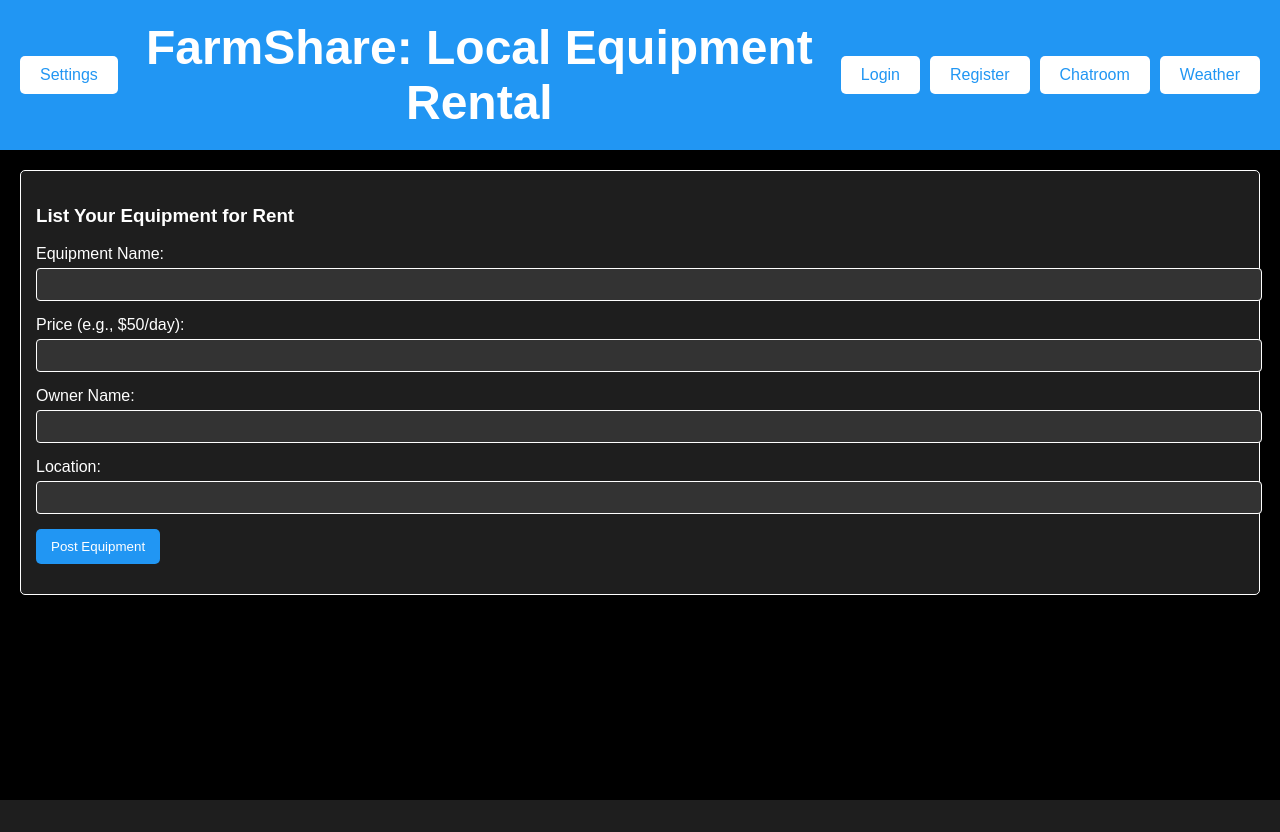
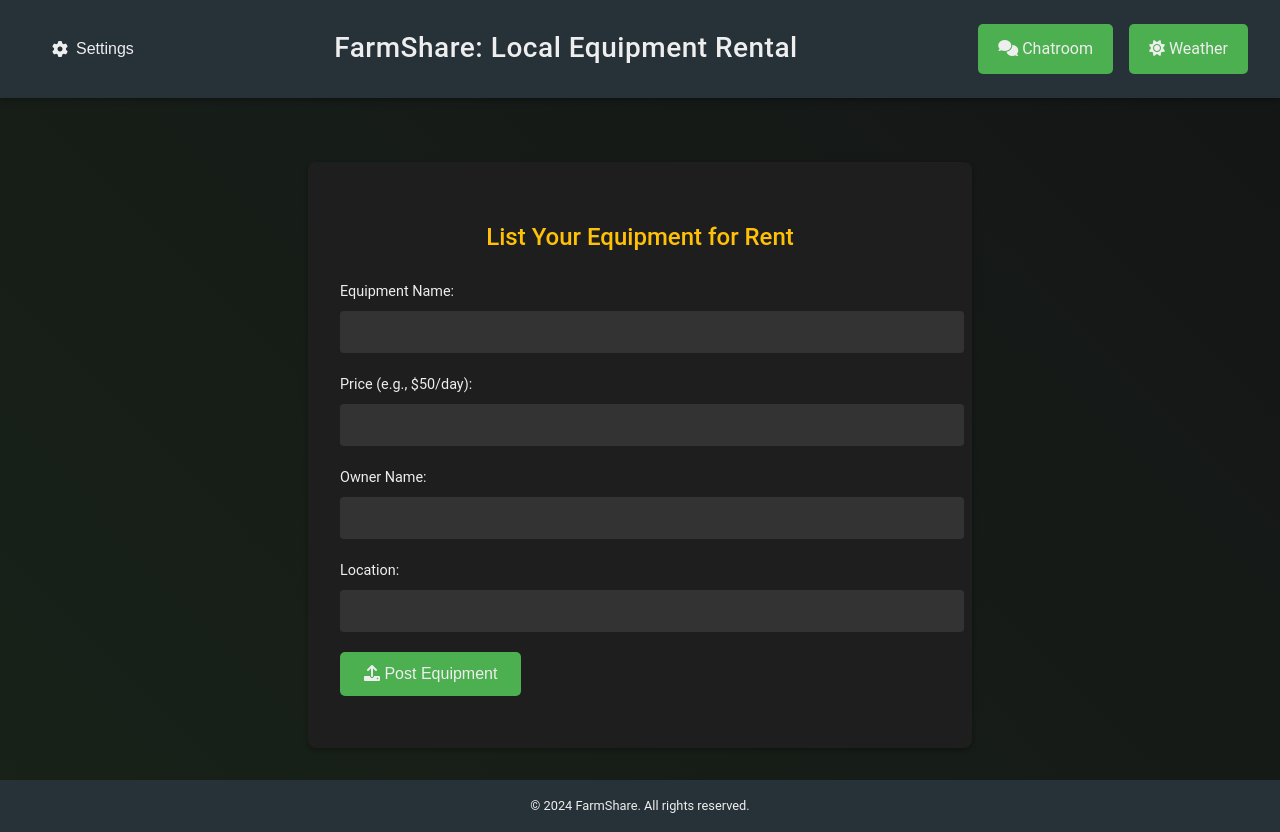
Before and after one commit to Tecpandas/argiculture_managment, a Flask app: page / in a window 1280 px wide. Before the commit the page ends 800 px from the top, so only its background shows below. Run offline with Flask 3, Linux system fonts and the light colour scheme; the visitor is signed in with stand-in values (Sample User, id 1); data that the repository does not hold is empty.

Commit message:
index update

```diff
--- /dev/null
+++ b/hello.txt
@@ -0,0 +1 @@
+hello
--- a/templates/index.html
+++ b/templates/index.html
@@ -4,32 +4,69 @@
     <meta charset="UTF-8">
     <meta name="viewport" content="width=device-width, initial-scale=1.0">
     <title>FarmShare: Local Equipment Rental</title>
+    <link rel="stylesheet" href="https://cdnjs.cloudflare.com/ajax/libs/font-awesome/6.0.0/css/all.min.css" integrity="sha512-9usAa10IRO0HhonpyAIVpjrylPvoDwiPUiKdWk5t3PyolY1cOd4DSE0Ga+ri4AuTroPR5aQvXU9xC6qOPnzFeg==" crossorigin="anonymous" referrerpolicy="no-referrer" />
     <style>
-        body {
-            font-family: Arial, sans-serif;
-            background-color: #000000;
-            color: #ffffff;
-            margin: 0;
+        :root {
+            --primary-color: #4CAF50; /* Green, adjust as needed */
+            --secondary-color: #263238; /* Darker Blue/Grey for contrast */
+            --text-color-light: #EEEEEE;
+            --text-color-dark: #212121;
+            --background-color: #121212; /* Dark background */
+            --card-background: #1E1E1E; /* Slightly lighter for cards */
+            --accent-color: #FFC107; /* Yellow/Amber for highlights */
         }
 
+        body {
+            font-family: 'Roboto', sans-serif;
+            background-color: var(--background-color);
+            color: var(--text-color-light);
+            margin: 0;
+            padding: 0;
+            line-height: 1.6;
+            overflow-x: hidden; /* Hide horizontal scroll */
+        }
+
+        /* Gradient Background (Subtle) */
+        body::before {
+            content: "";
+            position: fixed;
+            top: 0;
+            left: 0;
+            width: 100%;
+            height: 100%;
+            background: linear-gradient(45deg, rgba(76, 175, 80, 0.1), rgba(38, 50, 56, 0.1)); /* Primary & Secondary colors */
+            z-index: -1;
+            pointer-events: none;
+        }
+
+        /* Navbar */
         .navbar {
-            background-color: #2196F3;
-            padding: 20px;
-            color: rgb(255, 255, 255);
-            text-align: center;
-            font-size: 24px;
+            background-color: var(--secondary-color);
+            padding: 1.5rem 2rem;
+            color: var(--text-color-light);
             display: flex;
             justify-content: space-between;
             align-items: center;
+            box-shadow: 0 2px 5px rgba(0, 0, 0, 0.3);
+            position: relative; /* For dropdown positioning */
         }
 
         .navbar h1 {
             margin: 0;
+            font-weight: 500;
+            font-size: 1.75rem;
+            letter-spacing: 0.5px;
+            cursor: pointer; /* Make clickable */
+            transition: color 0.3s ease;
+        }
+
+        .navbar h1:hover {
+            color: var(--primary-color);
         }
 
         .navbar-left, .navbar-right {
             display: flex;
-            gap: 10px;
+            gap: 1rem;
             align-items: center;
         }
 
@@ -40,130 +77,240 @@
         }
 
         .settings-button {
-            background-color: white;
-            color: #2196F3;
+            background-color: transparent;
+            color: var(--text-color-light);
             border: none;
-            padding: 10px 20px;
+            padding: 0.75rem 1.25rem;
             cursor: pointer;
             border-radius: 5px;
-            font-size: 16px;
+            font-size: 1rem;
+            transition: background-color 0.3s ease, color 0.3s ease;
+            display: flex;
+            align-items: center;
+            gap: 0.5rem; /* Space for icon */
+        }
+
+        .settings-button:hover {
+            background-color: rgba(255, 255, 255, 0.1);
         }
 
         .settings-content {
             display: none;
             position: absolute;
-            background-color: white;
+            top: 100%;
+            right: 0; /* Align to right side */
+            background-color: var(--card-background);
             min-width: 160px;
-            box-shadow: 0px 8px 16px rgba(0, 0, 0, 0.2);
+            box-shadow: 0px 8px 16px rgba(0, 0, 0, 0.4);
             z-index: 1;
             border-radius: 5px;
+            overflow: hidden; /* Hide overflow for rounded corners */
         }
 
         .settings-content a {
-            color: #2196F3;
-            padding: 12px 16px;
+            color: var(--text-color-light);
+            padding: 0.75rem 1rem;
             text-decoration: none;
             display: block;
+            transition: background-color 0.3s ease;
         }
 
         .settings-content a:hover {
-            background-color: #f1f1f1;
+            background-color: rgba(255, 255, 255, 0.05);
         }
 
         .settings-dropdown:hover .settings-content {
             display: block;
         }
 
+        /* Buttons */
         .login-button, .register-button {
-            background-color: white;
-            color: #2196F3;
+            background-color: var(--primary-color);
+            color: var(--text-color-light);
             border: none;
-            padding: 10px 20px;
+            padding: 0.75rem 1.25rem;
             cursor: pointer;
             border-radius: 5px;
             text-decoration: none;
-            font-size: 16px;
+            font-size: 1rem;
+            transition: background-color 0.3s ease;
         }
 
         .login-button:hover, .register-button:hover {
-            background-color: #f2f2f2;
+            background-color: var(--primary-color-dark);
         }
 
+        /* Adjusted Colors */
         .register-box {
-            margin: 20px;
-            padding: 20px;
-            background-color: white;
-            color: #2196F3;
-            border-radius: 5px;
+            margin: 2rem auto; /* Centered */
+            padding: 2rem;
+            background-color: var(--card-background);
+            color: var(--text-color-light);
+            border-radius: 8px;
             text-align: center;
+            max-width: 500px;
+            box-shadow: 0 2px 5px rgba(0, 0, 0, 0.3);
         }
 
         .register-box a {
-            background-color: #2196F3;
-            color: white;
-            padding: 10px 20px;
+            background-color: var(--primary-color);
+            color: var(--text-color-light);
+            padding: 0.75rem 1.5rem;
             border-radius: 5px;
             text-decoration: none;
-            font-size: 16px;
+            font-size: 1rem;
+            transition: background-color 0.3s ease;
+            display: inline-block; /* To apply margin correctly */
+            margin-top: 1rem;
         }
 
         .register-box a:hover {
-            background-color: #1E88E5;
+            background-color: var(--primary-color-dark);
         }
 
+        /* Equipment List */
         .equipment-list {
-            margin: 20px;
+            margin: 2rem;
+            display: grid;
+            grid-template-columns: repeat(auto-fit, minmax(300px, 1fr)); /* Responsive grid */
+            gap: 1.5rem;
         }
 
         .equipment-item {
-            background-color: #1E1E1E;
-            padding: 15px;
-            margin: 10px 0;
-            border: 1px solid #ffffff;
-            border-radius: 5px;
+            background-color: var(--card-background);
+            padding: 1.5rem;
+            border-radius: 8px;
+            box-shadow: 0 2px 5px rgba(0, 0, 0, 0.3);
+            transition: transform 0.2s ease, box-shadow 0.2s ease;
+            cursor: pointer;
+        }
+
+        .equipment-item:hover {
+            transform: translateY(-3px);
+            box-shadow: 0 4px 8px rgba(0, 0, 0, 0.4);
         }
 
         .equipment-item h3 {
-            margin: 0 0 10px 0;
+            margin: 0 0 0.75rem 0;
+            font-size: 1.25rem;
+            font-weight: 500;
+            color: var(--accent-color);
         }
 
+        .equipment-item p {
+            margin: 0.5rem 0;
+            font-size: 0.9rem;
+        }
+
+        .equipment-item a {
+            display: inline-block;
+            margin-top: 1rem;
+            background-color: var(--primary-color);
+            color: var(--text-color-light);
+            padding: 0.6rem 1rem;
+            border-radius: 5px;
+            text-decoration: none;
+            font-size: 0.9rem;
+            transition: background-color 0.3s ease;
+        }
+
+        .equipment-item a:hover {
+            background-color: var(--primary-color-dark);
+        }
+
+        /* Post Equipment Form */
         .post-equipment {
-            margin: 20px;
-            padding: 15px;
-            background-color: #1E1E1E;
-            border: 1px solid #ffffff;
-            border-radius: 5px;
+            margin: 2rem;
+            padding: 2rem;
+            background-color: var(--card-background);
+            border-radius: 8px;
+            box-shadow: 0 2px 5px rgba(0, 0, 0, 0.3);
+            max-width: 600px;
+            margin-left: auto;
+            margin-right: auto;
+        }
+
+        .post-equipment h3 {
+            margin-bottom: 1.5rem;
+            font-size: 1.5rem;
+            font-weight: 500;
+            text-align: center;
+            color: var(--accent-color);
         }
 
         .form-group {
-            margin-bottom: 15px;
+            margin-bottom: 1.25rem;
         }
 
         .form-group label {
             display: block;
-            margin-bottom: 5px;
+            margin-bottom: 0.5rem;
+            font-size: 0.9rem;
+            color: var(--text-color-light);
         }
 
-        .form-group input {
+        .form-group input, .form-group textarea {
             width: 100%;
-            padding: 8px;
+            padding: 0.75rem;
             border-radius: 4px;
-            border: 1px solid #ffffff;
+            border: none;
             background-color: #333333;
-            color: #ffffff;
+            color: var(--text-color-light);
+            font-size: 1rem;
+            transition: background-color 0.3s ease, border-color 0.3s ease;
+        }
+
+        .form-group input:focus, .form-group textarea:focus {
+            outline: none;
+            border-color: var(--primary-color);
+            background-color: #444;
         }
 
         .form-group button {
-            background-color: #2196F3;
-            color: white;
+            background-color: var(--primary-color);
+            color: var(--text-color-light);
             border: none;
-            padding: 10px 15px;
+            padding: 0.8rem 1.5rem;
             cursor: pointer;
             border-radius: 5px;
+            font-size: 1rem;
+            transition: background-color 0.3s ease;
         }
 
         .form-group button:hover {
-            background-color: #1E88E5;
+            background-color: var(--primary-color-dark);
+        }
+
+        /* Footer (Simple) */
+        footer {
+            text-align: center;
+            padding: 1rem;
+            background-color: var(--secondary-color);
+            color: var(--text-color-light);
+            font-size: 0.8rem;
+        }
+
+        /* Responsive adjustments */
+        @media (max-width: 768px) {
+            .navbar {
+                flex-direction: column;
+                align-items: flex-start;
+                gap: 1rem;
+            }
+
+            .navbar-left, .navbar-right {
+                width: 100%;
+                justify-content: space-between;
+            }
+
+            .equipment-list {
+                grid-template-columns: 1fr; /* Stack on small screens */
+            }
+
+            .post-equipment {
+                margin: 1rem;
+                padding: 1.5rem;
+            }
         }
     </style>
 </head>
@@ -173,12 +320,14 @@
         <!-- Left side (Settings button) -->
         <div class="navbar-left">
             <div class="settings-dropdown">
-                <button class="settings-button">Settings</button>
+                <button class="settings-button">
+                    <i class="fas fa-cog"></i>
+                    Settings
+                </button>
                 <div class="settings-content">
-                    <a href="{{url_for('profile')}}">Profile</a>
-                    <a href=>mode</a>
-                    <a href=>language</a>
-
+                    <a href="{{url_for('profile')}}"><i class="fas fa-user"></i> Profile</a>
+                    <a href="#"><i class="fas fa-adjust"></i> Mode</a>
+                    <a href="#"><i class="fas fa-globe"></i> Language</a>
                 </div>
             </div>
         </div>
@@ -188,12 +337,12 @@
 
         <!-- Right side (Login/Register/Other buttons) -->
         <div class="navbar-right">
-            {% if 'user_id' in session %}
-                <a href="{{ url_for('login') }}" class="login-button">Login</a>
-                <a href="{{ url_for('register') }}" class="register-button">Register</a>
+            {% if 'user_id' not in session %}
+                <a href="{{ url_for('login') }}" class="login-button"><i class="fas fa-sign-in-alt"></i> Login</a>
+                <a href="{{ url_for('register') }}" class="register-button"><i class="fas fa-user-plus"></i> Register</a>
             {% endif %}
-            <a href="{{ url_for('chatroom') }}" class="login-button">Chatroom</a>
-            <a href="{{ url_for('weather') }}" class="login-button">Weather</a>
+            <a href="{{ url_for('chatroom') }}" class="login-button"><i class="fas fa-comments"></i> Chatroom</a>
+            <a href="{{ url_for('weather') }}" class="login-button"><i class="fas fa-sun"></i> Weather</a>
         </div>
     </div>
 
@@ -205,7 +354,7 @@
             <p>Price: {{ equipment.price }}</p>
             <p>Owner: {{ equipment.owner }}</p>
             <p>Location: {{ equipment.location }}</p>
-            <a href="{{ url_for('request_equipment', equipment_name=equipment.name) }}">Request to Rent</a>
+            <a href="{{ url_for('request_equipment', equipment_name=equipment.name) }}"><i class="fas fa-hand-holding-usd"></i> Request to Rent</a>
         </div>
         {% endfor %}
     </div>
@@ -231,10 +380,14 @@
                 <input type="text" id="location" name="location" required>
             </div>
             <div class="form-group">
-                <button type="submit">Post Equipment</button>
+                <button type="submit"><i class="fas fa-upload"></i> Post Equipment</button>
             </div>
         </form>
     </div>
 
+    <footer>
+        © 2024 FarmShare. All rights reserved.
+    </footer>
+
 </body>
 </html>
--- a/templates/login.html
+++ b/templates/login.html
@@ -114,7 +114,7 @@
             </div>
         </form>
         <div class="links">
-            <a href="/forgot-password">Forgot Password?</a> | <a href="/signup">Sign Up</a>
+            <a href="/forgot-password">Forgot Password?</a> | <a href="/register">Sign Up</a>
         </div>
     </div>
 </body>
```
